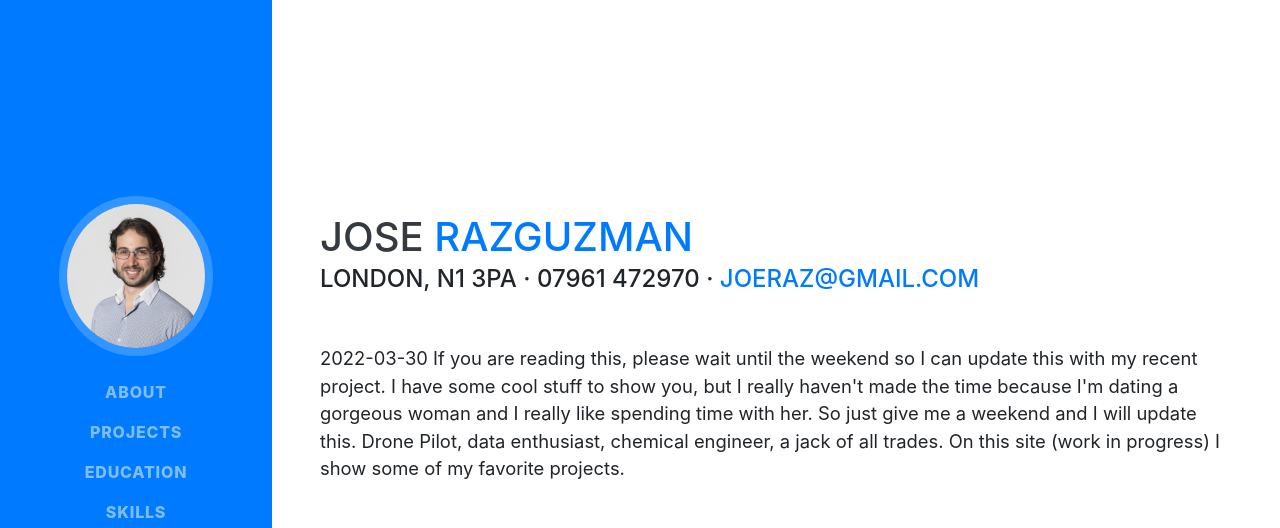
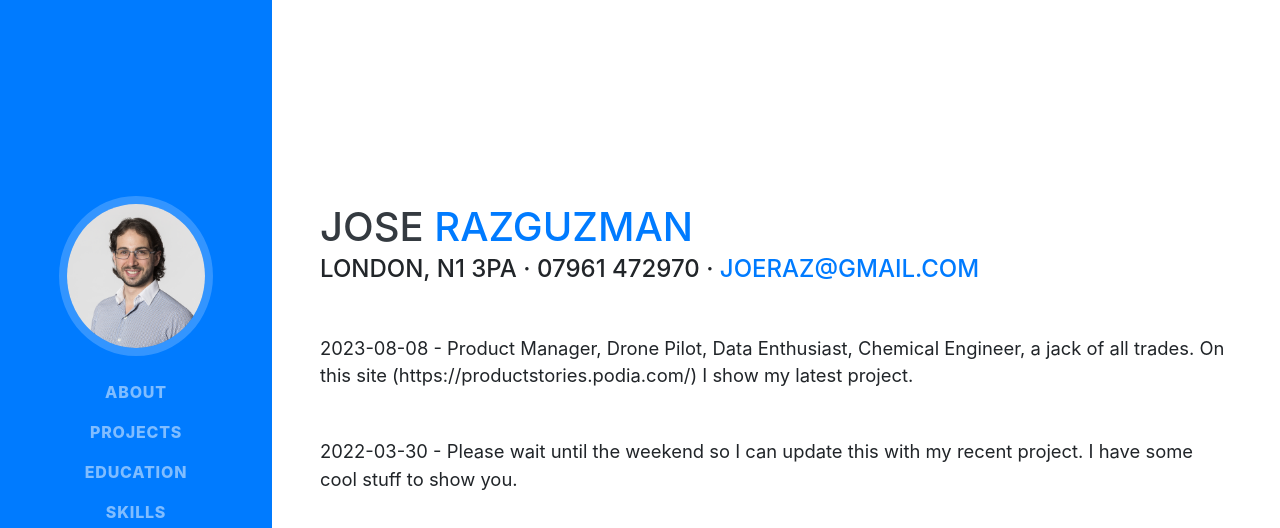
Before and after one commit to joseraz/joseraz.github.io, a website with bundled scripts: page index.html in a window 1280 px wide. Shown: the top 528 px of the page. Built offline with nearby package versions, Linux system fonts and the light colour scheme; a web font is replaced by a local one.

Commit message:
Updating for Resume cleanup
Updating for resume cleanup when applying.

```diff
--- a/index.html
+++ b/index.html
@@ -69,7 +69,8 @@
         <div class="subheading mb-5">London, N1 3PA · 07961 472970 ·
           <a href="mailto:jr319@imperial.ac.uk">joeraz@gmail.com</a>
         </div>
-        <p class="lead mb-5"> 2022-03-30 If you are reading this, please wait until the weekend so I can update this with my recent project. I have some cool stuff to show you, but I really haven't made the time because I'm dating a gorgeous woman and I really like spending time with her. So just give me a weekend and I will update this. Drone Pilot, data enthusiast, chemical engineer, a jack of all trades. On this site (work in progress) I show some of my favorite projects.</p>
+        <p class="lead mb-5"> 2023-08-08 - Product Manager, Drone Pilot, Data Enthusiast, Chemical Engineer, a jack of all trades. On this site (https://productstories.podia.com/) I show my latest project.</p>
+        <p class="lead mb-5"> 2022-03-30 - Please wait until the weekend so I can update this with my recent project. I have some cool stuff to show you. </p>
         <div class="social-icons">
           <a href="https://www.linkedin.com/in/joseraz/">
             <i class="fab fa-linkedin-in"></i>
```
